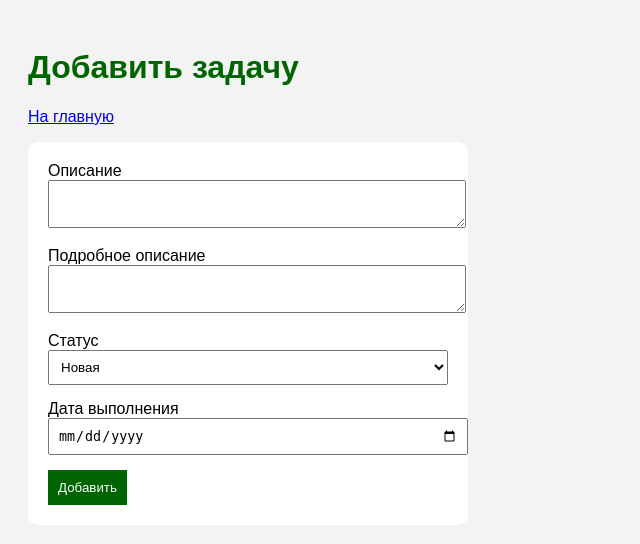
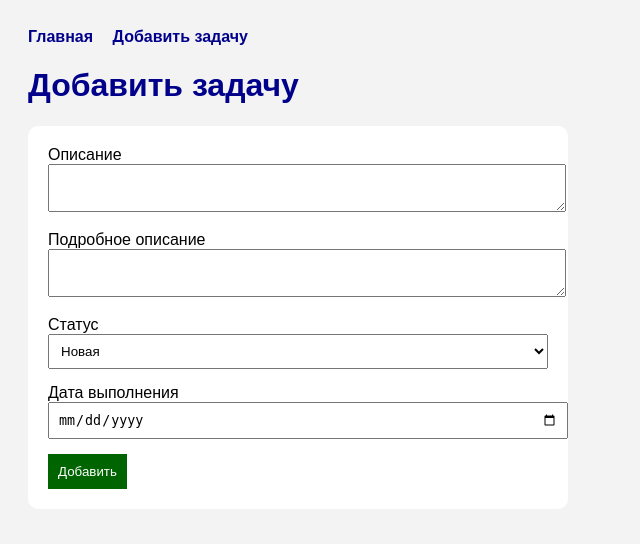
Before and after one commit to Borubawka/homework52_atai_borubaev, a Django app: page /add/ in a window 1280 px wide. Shown: the top 544 px of the page, without its empty margins (0-640 px from the left). Run offline with Django 5.2, Linux system fonts and the light colour scheme.

Commit message:
Базовый шаблон и навигация

```diff
--- /dev/null
+++ b/webapp/templates/base.html
@@ -0,0 +1,86 @@
+<!DOCTYPE html>
+<html lang="ru">
+<head>
+    <meta charset="UTF-8">
+    <title>{% block title %}To Do List{% endblock %}</title>
+
+    <style>
+        body {
+            font-family: Arial;
+            background-color: #f3f3f3;
+            padding: 20px;
+        }
+
+        h1 {
+            color: darkblue;
+        }
+
+        .task {
+            background-color: white;
+            padding: 15px;
+            margin-bottom: 10px;
+            border-radius: 10px;
+        }
+
+        .task-card {
+            background-color: white;
+            padding: 20px;
+            border-radius: 10px;
+            max-width: 700px;
+        }
+
+        form {
+            background-color: white;
+            padding: 20px;
+            border-radius: 10px;
+            width: 500px;
+        }
+
+        input,
+        select,
+        textarea {
+            width: 100%;
+            margin-bottom: 15px;
+            padding: 8px;
+        }
+
+        button {
+            background-color: darkgreen;
+            color: white;
+            border: none;
+            padding: 10px;
+            cursor: pointer;
+        }
+
+        .details {
+            white-space: pre-line;
+        }
+
+        .navbar {
+            margin-bottom: 20px;
+        }
+
+        .navbar a {
+            margin-right: 15px;
+            text-decoration: none;
+            color: darkblue;
+            font-weight: bold;
+        }
+    </style>
+</head>
+
+<body>
+
+<div class="navbar">
+    <a href="{% url 'index' %}">Главная</a>
+
+    <a href="{% url 'task_add' %}">
+        Добавить задачу
+    </a>
+</div>
+
+{% block content %}
+{% endblock %}
+
+</body>
+</html>
--- a/webapp/templates/create_task.html
+++ b/webapp/templates/create_task.html
@@ -1,53 +1,12 @@
-<!DOCTYPE html>
-<html lang="ru">
+{% extends 'base.html' %}
 
-<head>
-    <meta charset="UTF-8">
-    <title>Добавить задачу</title>
+{% block title %}
+Добавить задачу
+{% endblock %}
 
-    <style>
-        body {
-            font-family: Arial;
-            background-color: #f3f3f3;
-            padding: 20px;
-        }
-
-        h1 {
-            color: darkgreen;
-        }
-
-        form {
-            background-color: white;
-            padding: 20px;
-            border-radius: 10px;
-            width: 400px;
-        }
-
-        input,
-        select,
-        textarea {
-            width: 100%;
-            margin-bottom: 15px;
-            padding: 8px;
-        }
-
-        button {
-            background-color: darkgreen;
-            color: white;
-            border: none;
-            padding: 10px;
-            cursor: pointer;
-        }
-    </style>
-</head>
-
-<body>
+{% block content %}
 
 <h1>Добавить задачу</h1>
-
-<p>
-    <a href="/">На главную</a>
-</p>
 
 <form method="POST">
 
@@ -63,7 +22,9 @@
 
     <select name="status">
 
-        <option value="new">Новая</option>
+        <option value="new">
+            Новая
+        </option>
 
         <option value="in_progress">
             В процессе
@@ -85,5 +46,4 @@
 
 </form>
 
-</body>
-</html>
+{% endblock %}
--- a/webapp/urls.py
+++ b/webapp/urls.py
@@ -7,8 +7,8 @@ from webapp.views import (
 )
 
 urlpatterns = [
-    path('', index_view),
-    path('add/', create_task_view),
-    path('delete/<int:task_id>/', delete_task_view),
-    path('task/<int:task_id>/', task_detail_view),
+    path('', index_view, name='index'),
+    path('add/', create_task_view, name='task_add'),
+    path('delete/<int:task_id>/', delete_task_view, name='task_delete'),
+    path('task/<int:task_id>/', task_detail_view, name='task_detail'),
 ]
--- a/webapp/views.py
+++ b/webapp/views.py
@@ -1,5 +1,6 @@
 from django.shortcuts import render, redirect, get_object_or_404
 from webapp.models import Task
+
 def index_view(request):
     tasks = Task.objects.all()
 
@@ -18,21 +19,21 @@ def create_task_view(request):
     status = request.POST.get('status')
     due_date = request.POST.get('due_date')
 
-    Task.objects.create(
+    task = Task.objects.create(
         description=description,
         details=details,
         status=status,
         due_date=due_date if due_date else None
     )
 
-    return redirect('/')
+    return redirect('task_detail', task_id=task.id)
 
 def delete_task_view(request, task_id):
     task = get_object_or_404(Task, id=task_id)
 
     task.delete()
 
-    return redirect('/')
+    return redirect('index')
 
 def task_detail_view(request, task_id):
     task = get_object_or_404(Task, id=task_id)
```
Also changed, not shown: webapp/templates/index.html (+21 -35 lines), webapp/templates/task_detail.html (+8 -37 lines).
